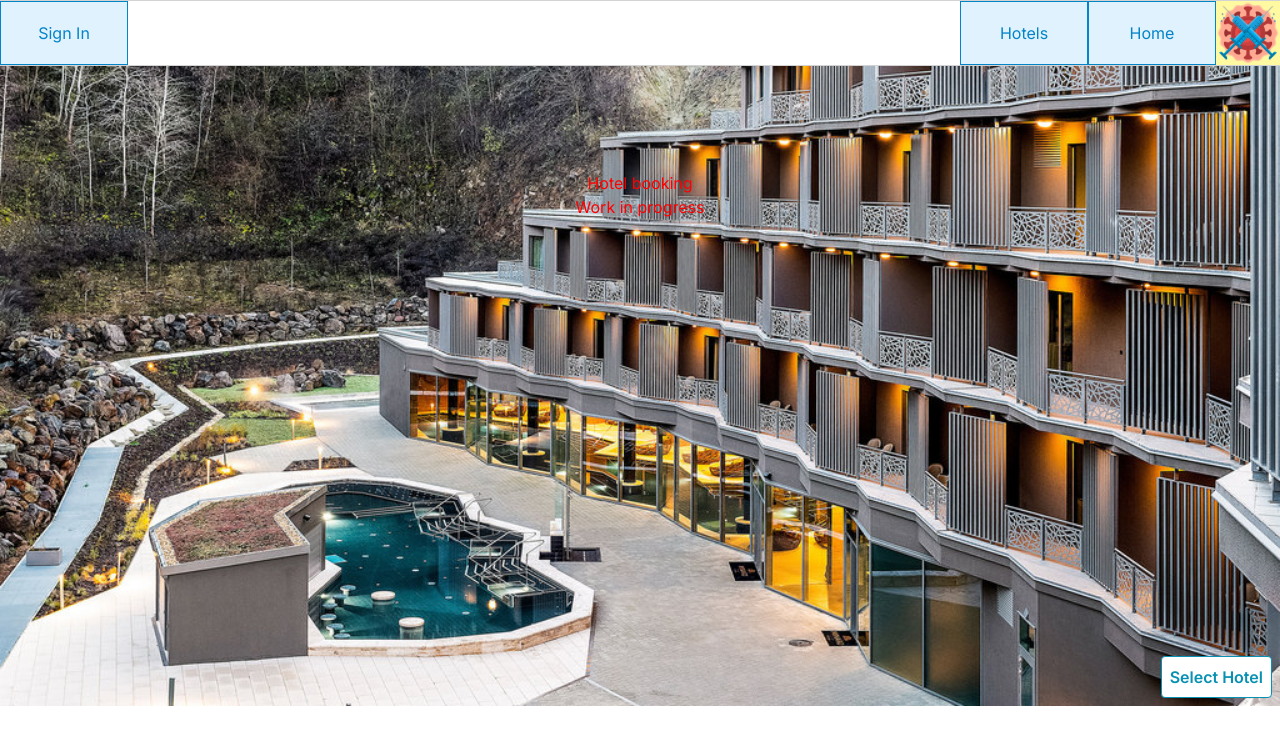
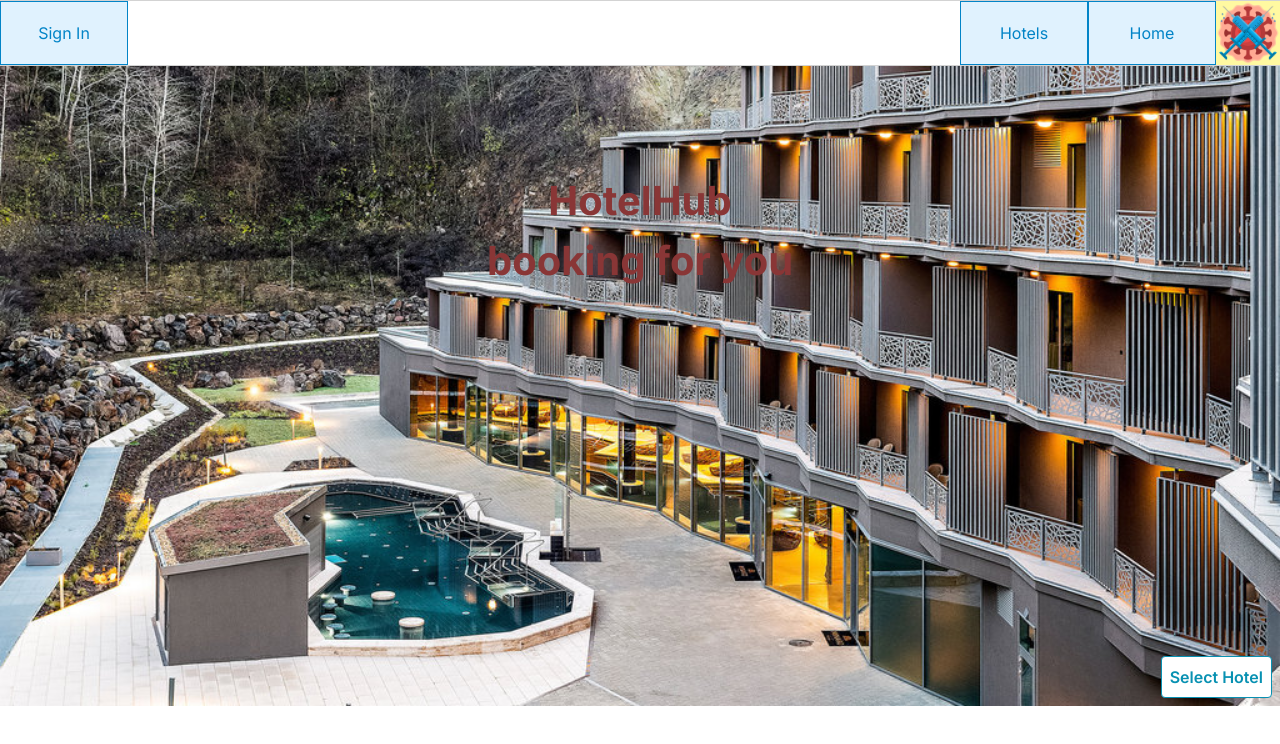
Before and after one commit to 2110503TACEDT66/swdevprac2-project-groupback, a Next.js app: page / in a window 1280 px wide. Shown: the top 744 px of the page. Built offline with nearby package versions, Linux system fonts and the light colour scheme; no server answers.

Commit message:
fix banner3

```diff
--- a/src/components/Banner.tsx
+++ b/src/components/Banner.tsx
@@ -23,8 +23,8 @@ export default function Banner () {
 
       />
       <div className={styles.bannerText}>
-        <h1>Hotel booking</h1>
-        <h3>Work in progress</h3>
+        <h1>HotelHub</h1>
+        <h3>booking for you</h3>
       </div>
       {
         session? <div className='z-20 absolute top-5 right-10 font-semibold text-cyan-800 text-x1'>
--- a/src/components/banner.module.css
+++ b/src/components/banner.module.css
@@ -14,5 +14,7 @@
     top: 100px;
     z-index: 20;
     text-align: center;
-    color: red;
+    color: rgb(137, 54, 54);
+    font-size: 40px;
+    font-weight: bold;
 }
```
